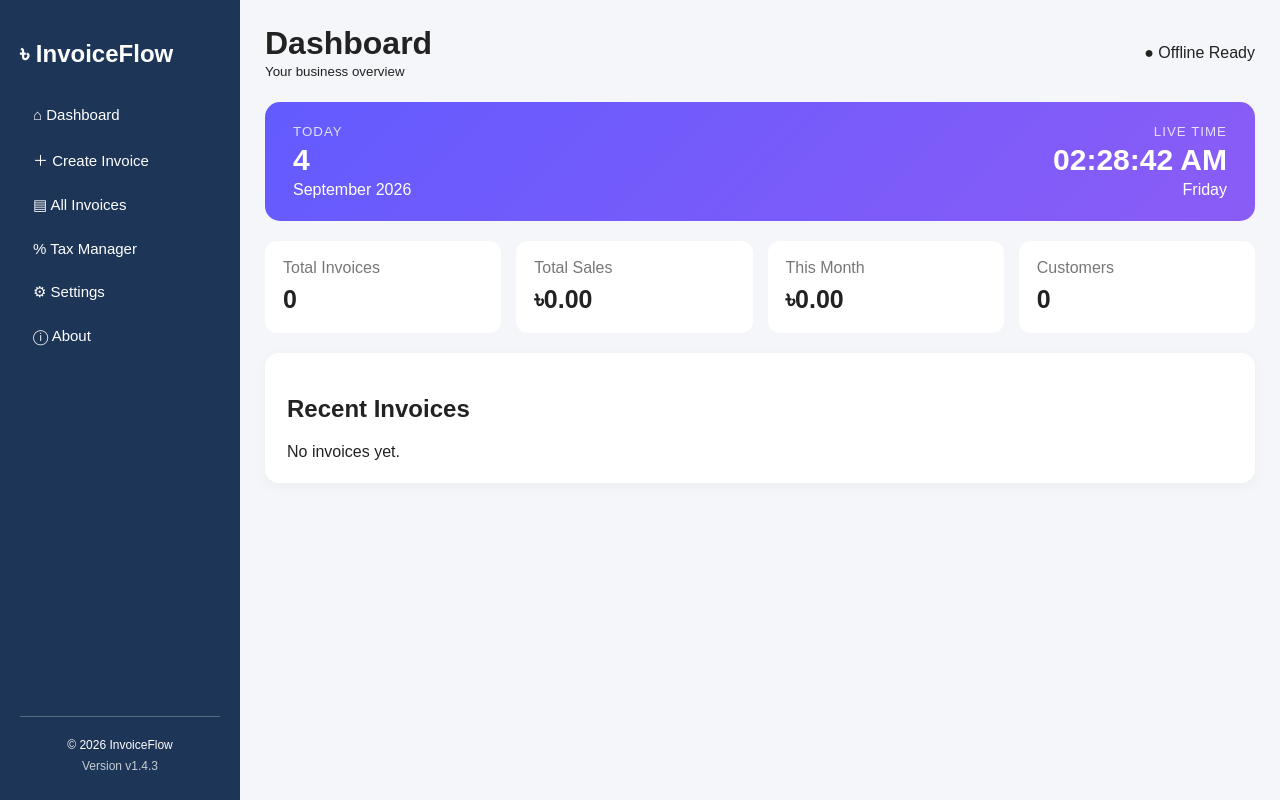
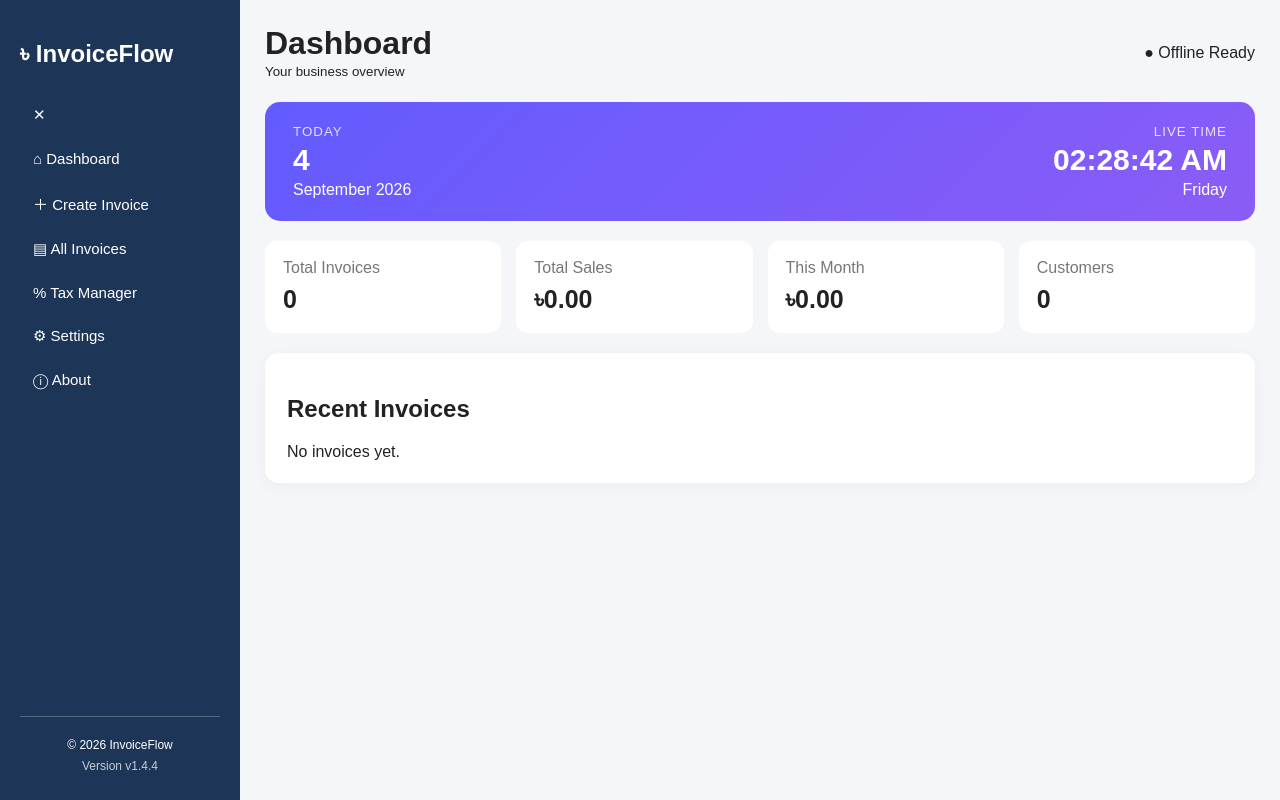
Before and after one commit to paythonpy1941-ai/InvoiceFlow, a plain HTML site: page index.html in a window 1280 px wide. Drawn offline with Linux system fonts and the light colour scheme.

Commit message:
Update index.html

```diff
--- a/index.html
+++ b/index.html
@@ -1,8 +1,8 @@
 <!doctype html><html><head><meta charset="utf-8"><meta name="viewport" content="width=device-width,initial-scale=1">
-<title>InvoiceFlow v1.4.3</title><link rel="stylesheet" href="style.css"></head><body>
-<div class="app"><aside id="sidebar"><h2>৳ InvoiceFlow</h2>
-<button data-page="dashboard">⌂ Dashboard</button><button data-page="create">＋ Create Invoice</button><button data-page="invoices">▤ All Invoices</button><button data-page="taxes">% Tax Manager</button><button data-page="settings">⚙ Settings</button><button data-page="about">ⓘ About</button><div class="sidebar-footer">© 2026 InvoiceFlow<br><span>Version v1.4.3</span></div></aside>
-<main><header><button id="menu">☰</button><div><h1 id="title">Dashboard</h1><small id="subtitle">Your business overview</small></div><span>● Offline Ready</span></header>
+<title>InvoiceFlow v1.4.4</title><link rel="stylesheet" href="style.css"></head><body>
+<div class="app"><aside id="sidebar"><div class="sidebar-top"><h2>৳ InvoiceFlow</h2><button id="closeMenu" class="close-menu" aria-label="Close menu">✕</button></div>
+<button data-page="dashboard">⌂ Dashboard</button><button data-page="create">＋ Create Invoice</button><button data-page="invoices">▤ All Invoices</button><button data-page="taxes">% Tax Manager</button><button data-page="settings">⚙ Settings</button><button data-page="about">ⓘ About</button><div class="sidebar-footer">© 2026 InvoiceFlow<br><span>Version v1.4.4</span></div></aside>
+<div id="sidebarOverlay" class="sidebar-overlay"></div><main><header><button id="menu">☰</button><div><h1 id="title">Dashboard</h1><small id="subtitle">Your business overview</small></div><span>● Offline Ready</span></header>
 
 <section id="dashboard" class="page active"><div class="datetime"><div><small>TODAY</small><b id="date">--</b><span id="month">--</span></div><div class="right"><small>LIVE TIME</small><b id="time">--:--</b><span id="day">--</span></div></div><div class="stats"><div>Total Invoices<b id="sInv">0</b></div><div>Total Sales<b id="sSales">৳0.00</b></div><div>This Month<b id="sMonth">৳0.00</b></div><div>Customers<b id="sCustomers">0</b></div></div><div class="card"><h2>Recent Invoices</h2><div id="recent">No invoices yet.</div></div></section>
 
@@ -19,5 +19,5 @@
 <section id="taxes" class="page"><div class="card"><h2>Tax Manager</h2><div class="cols"><label>Tax Name<input id="taxName"></label><label>Rate %<input id="taxRate" type="number"></label></div><button id="addTax" class="primary">Add Tax</button><div id="taxList"></div></div></section>
 <section id="settings" class="page"><div class="card"><h2>Business Settings</h2><label>Business Logo<input id="logo" type="file" accept="image/*"></label><div id="logoPreview"></div><div class="cols"><label>Business Name<input id="bizName"></label><label>License Number<input id="license"></label></div><div class="cols"><label>Phone<input id="bizPhone"></label><label>Email<input id="bizEmail"></label></div><label>Address<textarea id="bizAddress"></textarea></label><button id="saveBiz" class="primary">Save Business Settings</button></div>
 <div class="card"><h2>Page Setup & Custom Layout</h2><div class="cols"><label>Page Size<select id="pageSize"><option>A4</option><option>Letter</option></select></label><label>Orientation<select id="orientation"><option>portrait</option><option>landscape</option></select></label></div><div class="cols"><label>Layout<select id="layout"><option>Modern</option><option>Classic</option><option>Compact</option></select></label><label>Accent<select id="accent"><option>Purple</option><option>Blue</option><option>Green</option></select></label></div><label><input type="checkbox" id="showLogo" checked> Show Logo</label><label><input type="checkbox" id="showPayment" checked> Show Payment</label><label><input type="checkbox" id="showLicense" checked> Show License</label><button id="saveLayout" class="primary">Save Page Setup</button></div></section>
-<section id="about" class="page"><div class="card about"><div class="icon">৳</div><h2>InvoiceFlow Modern Dashboard</h2><p><b>Version v1.4.3</b></p><p>A modern offline invoice management application that runs directly in your browser without internet.</p><h3>Project Features</h3><ul><li>Offline invoice creation & saving</li><li>Multiple Tax Management</li><li>Payment Tracking</li><li>Shipping Information & Shipping Label</li><li>QR Code on Invoice and Label</li><li>Invoice Print</li><li>CSV Export & JSON Backup</li><li>Business Logo & License Number</li><li>Custom Page Setup</li><li>Mobile Responsive</li><li>Dashboard Live Date & Time</li></ul><div class="meta">Current Version: <b>v1.4.3</b> | Mode: <b>Offline Ready</b> | Storage: <b>Browser LocalStorage</b></div></div></section>
+<section id="about" class="page"><div class="card about"><div class="icon">৳</div><h2>InvoiceFlow Modern Dashboard</h2><p><b>Version v1.4.4</b></p><p>A modern offline invoice management application that runs directly in your browser without internet.</p><h3>Project Features</h3><ul><li>Offline invoice creation & saving</li><li>Multiple Tax Management</li><li>Payment Tracking</li><li>Shipping Information & Shipping Label</li><li>QR Code on Invoice and Label</li><li>Invoice Print</li><li>CSV Export & JSON Backup</li><li>Business Logo & License Number</li><li>Custom Page Setup</li><li>Mobile Responsive</li><li>Dashboard Live Date & Time</li></ul><div class="meta">Current Version: <b>v1.4.4</b> | Mode: <b>Offline Ready</b> | Storage: <b>Browser LocalStorage</b></div></div></section>
 </main></div><div id="toast"></div><script src="app.js"></script></body></html>
```
